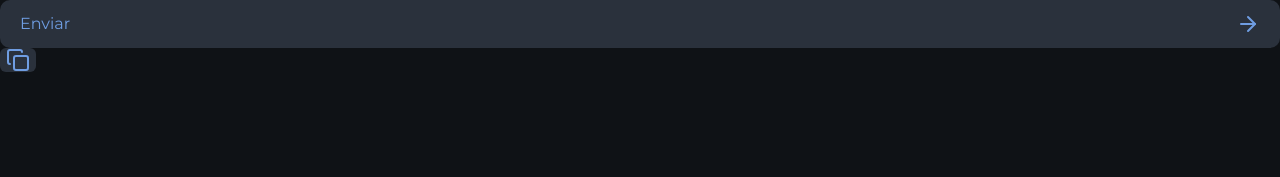
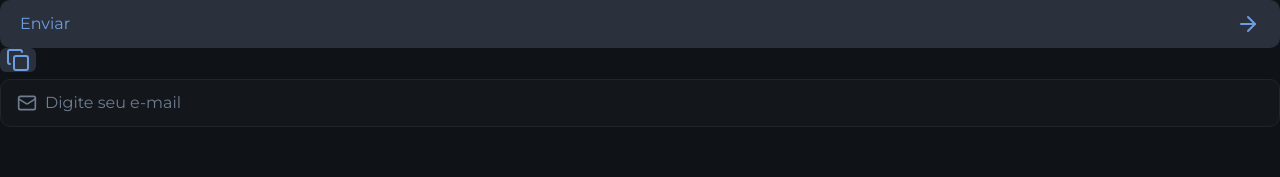
Before and after one commit to danielMonteiro84/nwl2025, a Next.js app: page / in a window 1280 px wide. Shown: the top 177 px of the page. Built offline with nearby package versions, Linux system fonts and the light colour scheme.

Commit message:
refatorando o input e utilizando `Component Pattern`

```diff
--- a/src/app/page.tsx
+++ b/src/app/page.tsx
@@ -1,6 +1,7 @@
-import { ArrowRight, Copy } from "lucide-react";
+import { ArrowRight, Copy, Mail } from "lucide-react";
 import { Button } from "@/components/button";
 import { IconButton } from "@/components/icon-button";
+import { InputField, InputIcon, InputRoot } from "@/components/input";
 
 export default function Home() {
   return (
@@ -13,6 +14,14 @@ export default function Home() {
       <IconButton>
         <Copy />
       </IconButton>
+      <div>
+        <InputRoot>
+          <InputIcon>
+            <Mail className="size-5" />
+          </InputIcon>
+          <InputField placeholder="Digite seu e-mail" />
+        </InputRoot>
+      </div>
     </main>
   );
 }
--- a/src/components/input.tsx
+++ b/src/components/input.tsx
@@ -0,0 +1,32 @@
+import { ComponentProps } from "react";
+
+interface InputRootProps extends ComponentProps<"div"> {
+  error?: boolean;
+}
+
+export function InputRoot({ error = false, ...props }: InputRootProps) {
+  return (
+    <div
+      data-error={error}
+      className="group bg-gray-800 h-12 border border-gray-600 rounded-xl px-4 flex items-center gap-2 focus-within:border-gray-100 data-[error=true]:border-danger"
+      {...props}
+    />
+  );
+}
+
+interface InputIconProps extends ComponentProps<"span"> {}
+
+export function InputIcon(props: InputIconProps) {
+  return (
+    <span
+      className="text-gray-400 group-focus-within:text-gray-100 group-[&:not(:has(input:placeholder-shown))]:text-gray-100 group-data-[error=true]:text-danger"
+      {...props}
+    />
+  );
+}
+
+interface InputFieldProps extends ComponentProps<"input"> {}
+
+export function InputField(props: InputFieldProps) {
+  return <input className="flex-1 outline-0 placeholder-gray-400" {...props} />;
+}
```
